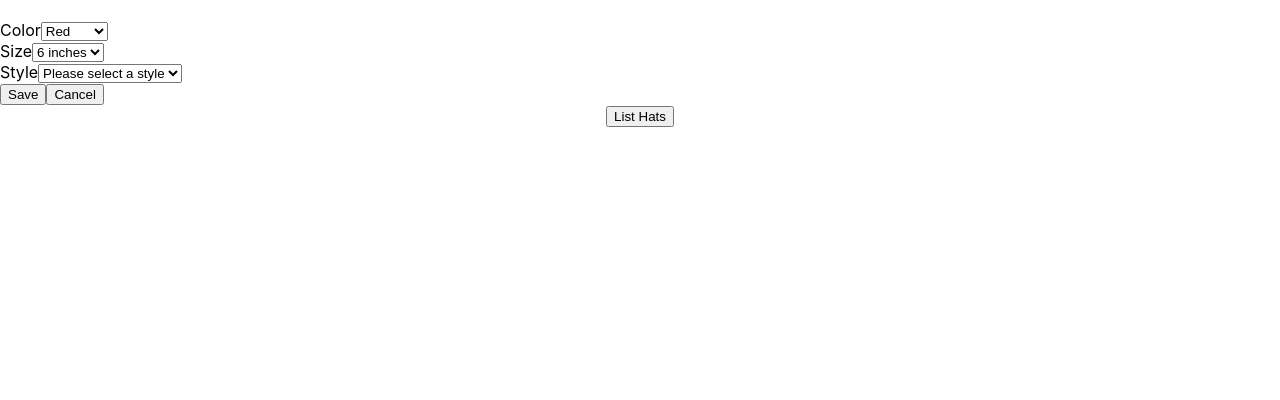
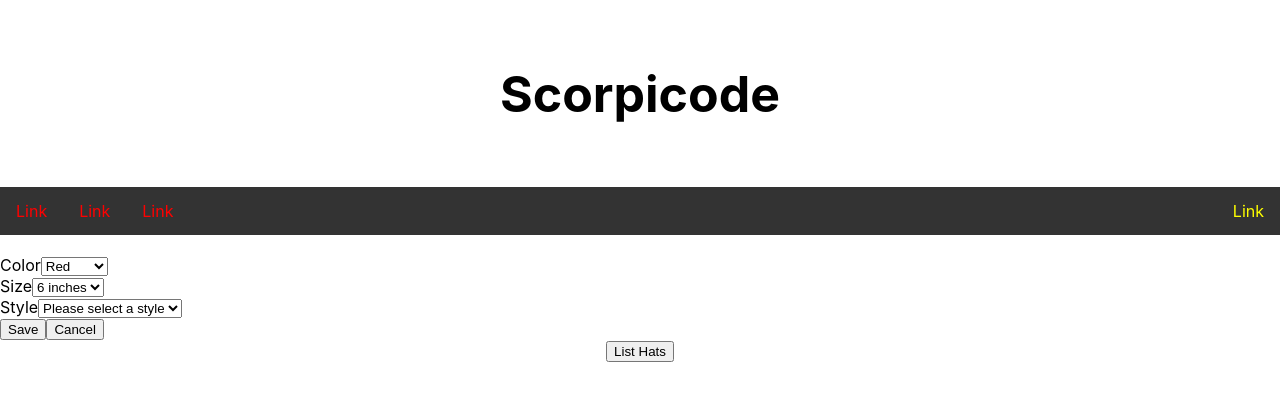
Before and after one commit to ben-hidalgo/scorpicode, a React (Create React App) app in the folder frontend/: page / in a window 1280 px wide. Shown: the top 400 px of the page. Built offline with nearby package versions, Linux system fonts and the light colour scheme; what superagent-promise would draw is missing.

Commit message:
added top nav, left nav, header and footer

```diff
--- a/frontend/src/App.js
+++ b/frontend/src/App.js
@@ -1,8 +1,12 @@
 import React, { Component } from 'react'
 import './App.css'
 import { observer }  from 'mobx-react'
+import HeaderContainer from './containers/HeaderContainer'
+import TopNavContainer from './containers/TopNavContainer'
+import LeftNavContainer from './containers/LeftNavContainer'
 import HatListContainer from './containers/HatListContainer'
 import HatEditContainer from './containers/HatEditContainer'
+import FooterContainer from './containers/FooterContainer'
 
 class App extends Component {
 
@@ -14,8 +18,12 @@ class App extends Component {
 
     return (
       <div className="App">
-        <HatEditContainer stores={stores}/>
-        <HatListContainer stores={stores}/>
+        <HeaderContainer stores={stores} />
+        <TopNavContainer stores={stores} />
+        <LeftNavContainer stores={stores} />
+        <HatEditContainer stores={stores} />
+        <HatListContainer stores={stores} />
+        <FooterContainer stores={stores} />
       </div>
     )
   }
--- /dev/null
+++ b/frontend/src/containers/FooterContainer.css
@@ -0,0 +1,3 @@
+.FooterContainer {
+  text-align: left;
+}
--- /dev/null
+++ b/frontend/src/containers/FooterContainer.js
@@ -0,0 +1,26 @@
+import React, { Component } from 'react'
+import { extendObservable } from 'mobx'
+import './FooterContainer.css'
+import { observer }  from 'mobx-react'
+
+
+class FooterContainer extends Component {
+
+  constructor() {
+    super()
+    extendObservable(this, {
+      username: 'me@user.com',
+    })
+  }
+
+  render() {
+
+    return (
+      <div className="FooterContainer">
+      </div>
+    )
+  }
+
+}
+
+export default observer(FooterContainer)
--- /dev/null
+++ b/frontend/src/containers/HeaderContainer.css
@@ -0,0 +1,9 @@
+.HeaderContainer {
+  padding: 30px;
+  text-align: center;
+  background: white;
+}
+
+.HeaderContainer h1 {
+  font-size: 50px;
+}
--- /dev/null
+++ b/frontend/src/containers/HeaderContainer.js
@@ -0,0 +1,27 @@
+import React, { Component } from 'react'
+import { extendObservable } from 'mobx'
+import './HeaderContainer.css'
+import { observer }  from 'mobx-react'
+
+
+class HeaderContainer extends Component {
+
+  constructor() {
+    super()
+    extendObservable(this, {
+      username: 'me@user.com',
+    })
+  }
+
+  render() {
+
+    return (
+      <div className="HeaderContainer">
+        <h1>Scorpicode</h1>
+      </div>
+    )
+  }
+
+}
+
+export default observer(HeaderContainer)
--- /dev/null
+++ b/frontend/src/containers/LeftNavContainer.css
@@ -0,0 +1,3 @@
+.LeftNavContainer {
+  text-align: left;
+}
--- /dev/null
+++ b/frontend/src/containers/LeftNavContainer.js
@@ -0,0 +1,26 @@
+import React, { Component } from 'react'
+import { extendObservable } from 'mobx'
+import './LeftNavContainer.css'
+import { observer }  from 'mobx-react'
+
+
+class LeftNavContainer extends Component {
+
+  constructor() {
+    super()
+    extendObservable(this, {
+      username: 'me@user.com',
+    })
+  }
+
+  render() {
+
+    return (
+      <div className="LeftNavContainer">
+      </div>
+    )
+  }
+
+}
+
+export default observer(LeftNavContainer)
--- /dev/null
+++ b/frontend/src/containers/TopNavContainer.css
@@ -0,0 +1,30 @@
+.TopNavContainer {
+  overflow: hidden;
+  background-color: #333;
+}
+
+/* Style the topnav links */
+.TopNavContainer a {
+  /* float: left; */
+  display: block;
+  /* color: #f2f2f2; */
+  text-align: center;
+  padding: 14px 16px;
+  text-decoration: none;
+}
+
+/* Change color on hover */
+.TopNavContainer a:hover {
+  background-color: #ddd;
+  color: black;
+}
+
+.LeftLink {
+  color: red;
+  float: left;
+}
+
+.RightLink {
+  color: yellow;
+  float: right;
+}
--- /dev/null
+++ b/frontend/src/containers/TopNavContainer.js
@@ -0,0 +1,30 @@
+import React, { Component } from 'react'
+import { extendObservable } from 'mobx'
+import './TopNavContainer.css'
+import { observer }  from 'mobx-react'
+
+
+class TopNavContainer extends Component {
+
+  constructor() {
+    super()
+    extendObservable(this, {
+      username: 'me@user.com',
+    })
+  }
+
+  render() {
+
+    return (
+      <div className="TopNavContainer">
+        <a href="./" className="LeftLink">Link</a>
+        <a href="./" className="LeftLink">Link</a>
+        <a href="./" className="LeftLink">Link</a>
+        <a href="./" className="RightLink">Link</a>
+    </div>
+    )
+  }
+
+}
+
+export default observer(TopNavContainer)
```
